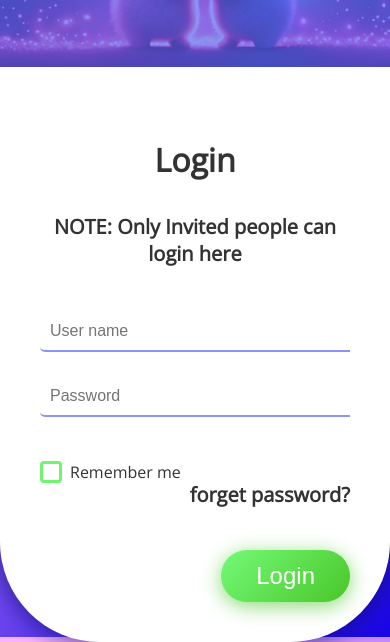
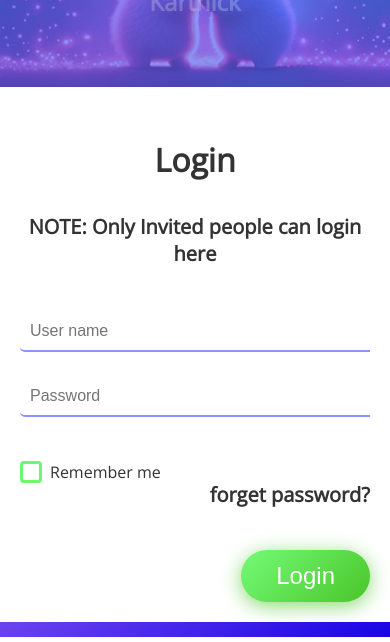
Before and after one commit to Karthick-SK1/SK-Marriage_Invite, a website: page index.html in a window 390 px wide. Shown: the part 207-849 px from the top of the page. Drawn offline with nearby package versions, Linux system fonts and the light colour scheme.

Commit message:
added mobile view

```diff
--- a/style.css
+++ b/style.css
@@ -32,6 +32,9 @@
     text-align: center;
     align-content: center;
     align-items: center;
+    width: 100%; /* Adjust width for mobile devices */
+    border-radius: 0; /* Remove border-radius for mobile devices */
+    box-shadow: none; /* Remove box-shadow for mobile devices */
   }
 }
 
@@ -85,6 +88,7 @@
 @media (max-width: 980px) {
   .box-form .right {
     width: 100%;
+    padding: 20px; /* Adjust padding for mobile devices */
   }
 }
 
@@ -119,7 +123,6 @@
   transform: translateX(5px);
   transition: transform 0.3s ease-in-out;
 }
-
 
 .box-form .right .remember-me--forget-password {
   display: flex;
```
